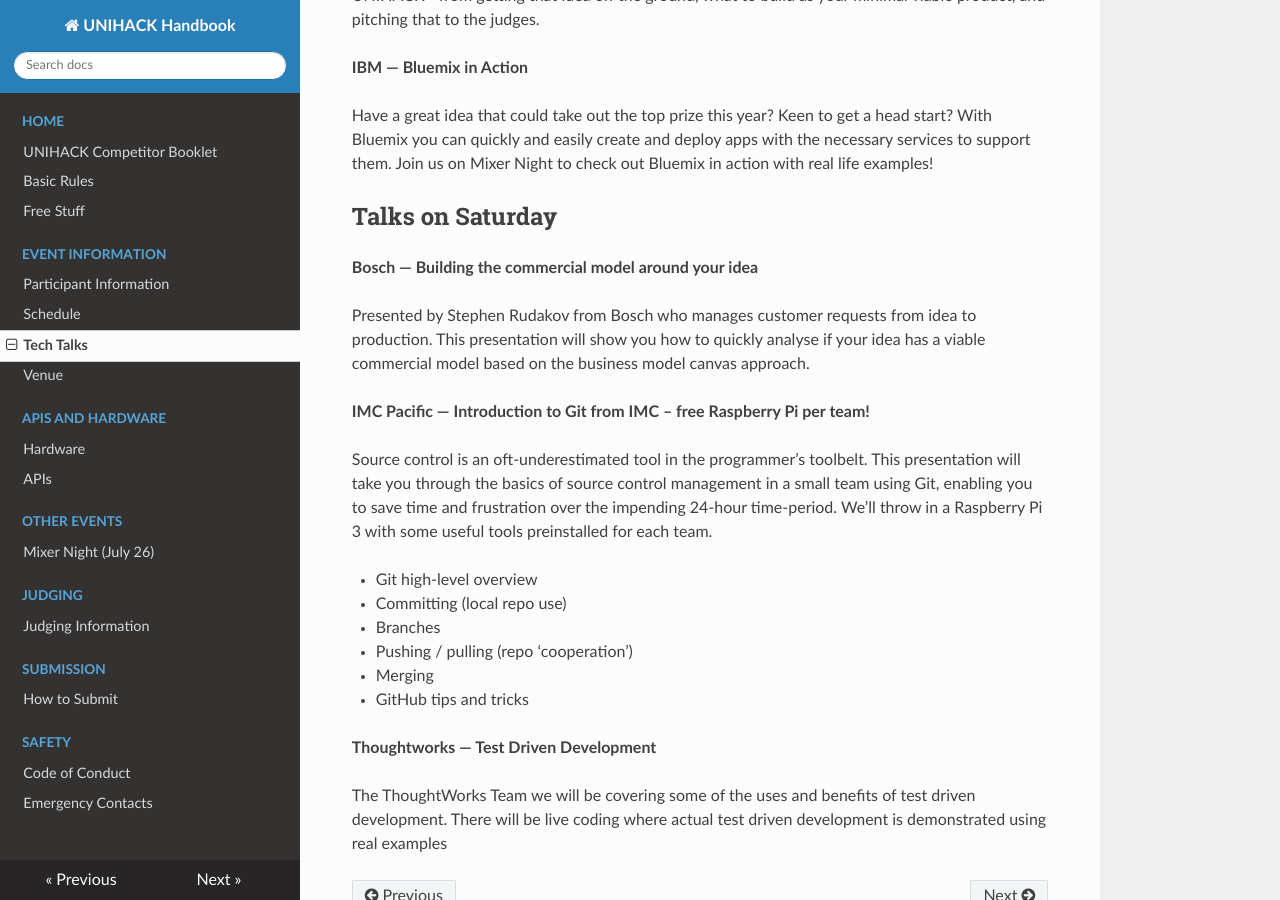
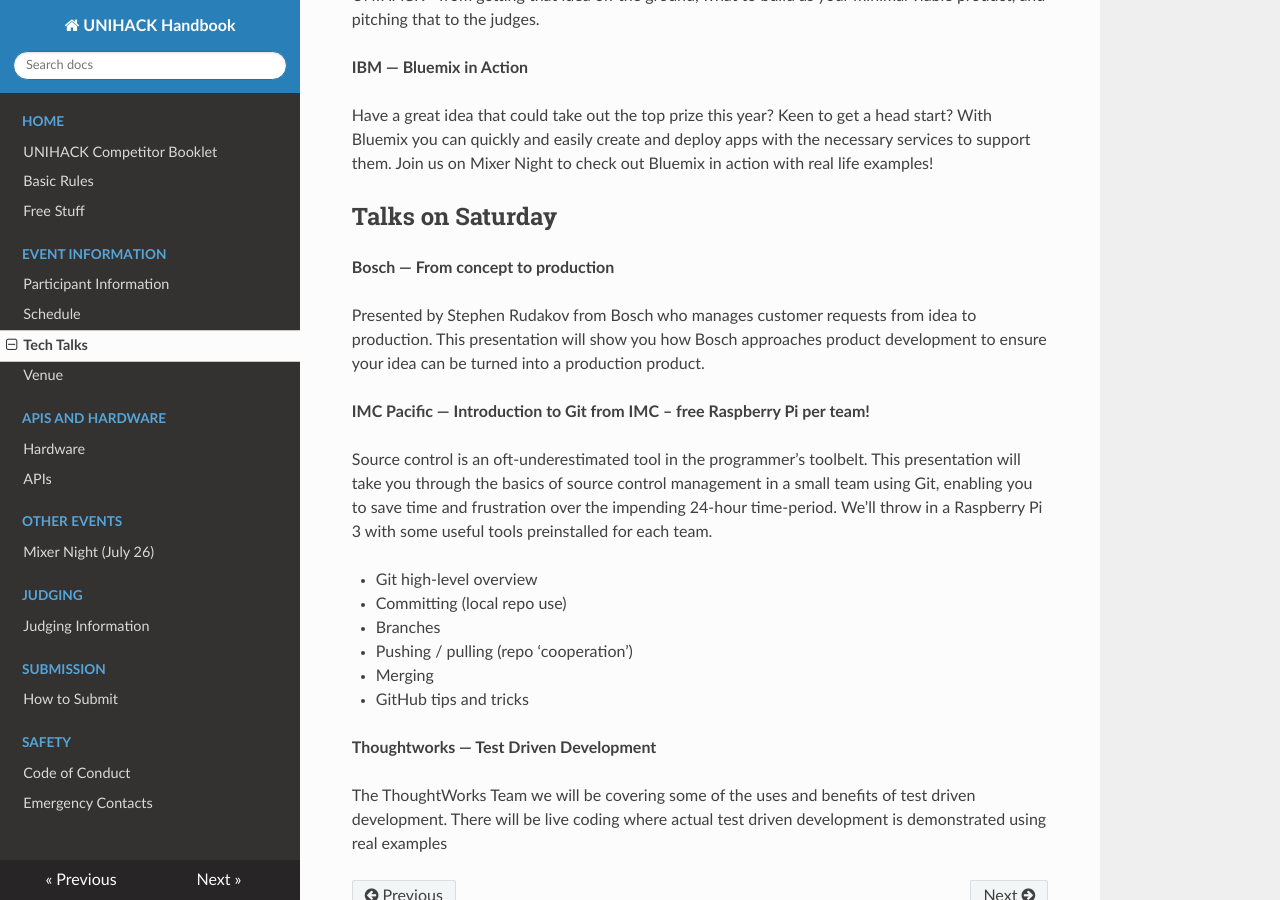
Before and after one commit to unihackhq/handbook, an MkDocs documentation site: the page built from docs/event-info/tech-talks.md, in a window 1280 px wide and 900 px high, scrolled down 651 px. Built offline with MkDocs 1.6.1, drawn with Linux system fonts in a browser that asks for light colours; nearby versions of some CDN libraries; old or Windows-style settings are respelled for this version of MkDocs.

Commit message:
Change Bosch talk

```diff
--- a/docs/event-info/tech-talks.md
+++ b/docs/event-info/tech-talks.md
@@ -24,9 +24,9 @@
 ## Talks on Saturday
 
 <a name="bosch"></a>
-**Bosch &mdash; Building the commercial model around your idea**
+**Bosch &mdash; From concept to production**
 
-Presented by Stephen Rudakov from Bosch who manages customer requests from idea to production. This presentation will show you how to quickly analyse if your idea has a viable commercial model based on the business model canvas approach.
+Presented by Stephen Rudakov from Bosch who manages customer requests from idea to production. This presentation will show you how Bosch approaches product development to ensure your idea can be turned into a production product.
 
 <a name="imc"></a>
 **IMC Pacific &mdash; Introduction to Git from IMC – free Raspberry Pi per team!**
```
Also changed, not shown: docs/index.md (+1 -1 lines).
